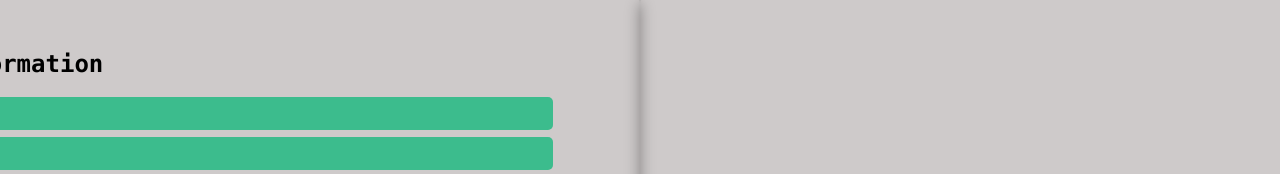
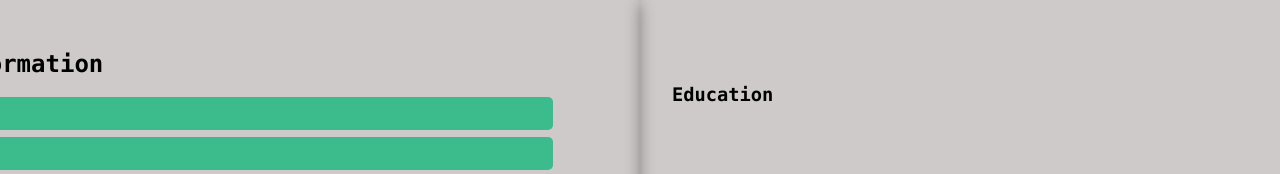
Before and after one commit to RajPatel97/CV-Generator, a React (Create React App) app: page / in a window 1280 px wide. Shown: the part 167-341 px from the top of the page. Built offline with nearby package versions, Linux system fonts and the light colour scheme.

Commit message:
adding education to display

```diff
--- a/src/components/CVdisplay.js
+++ b/src/components/CVdisplay.js
@@ -38,8 +38,15 @@ const CVdisplay = (props) => {
         <div>{address}</div>
         <div>{phoneNumber}</div>
         <div>{email}</div>
+        </header>
 
-        </header>
+        <div className="displaybody">
+        <h3>Education</h3>
+        <div>{universityName}</div>
+        <div>{yearsAttended}</div>
+        <div>{major}</div>
+
+        </div>
 
 
         </div>
```
